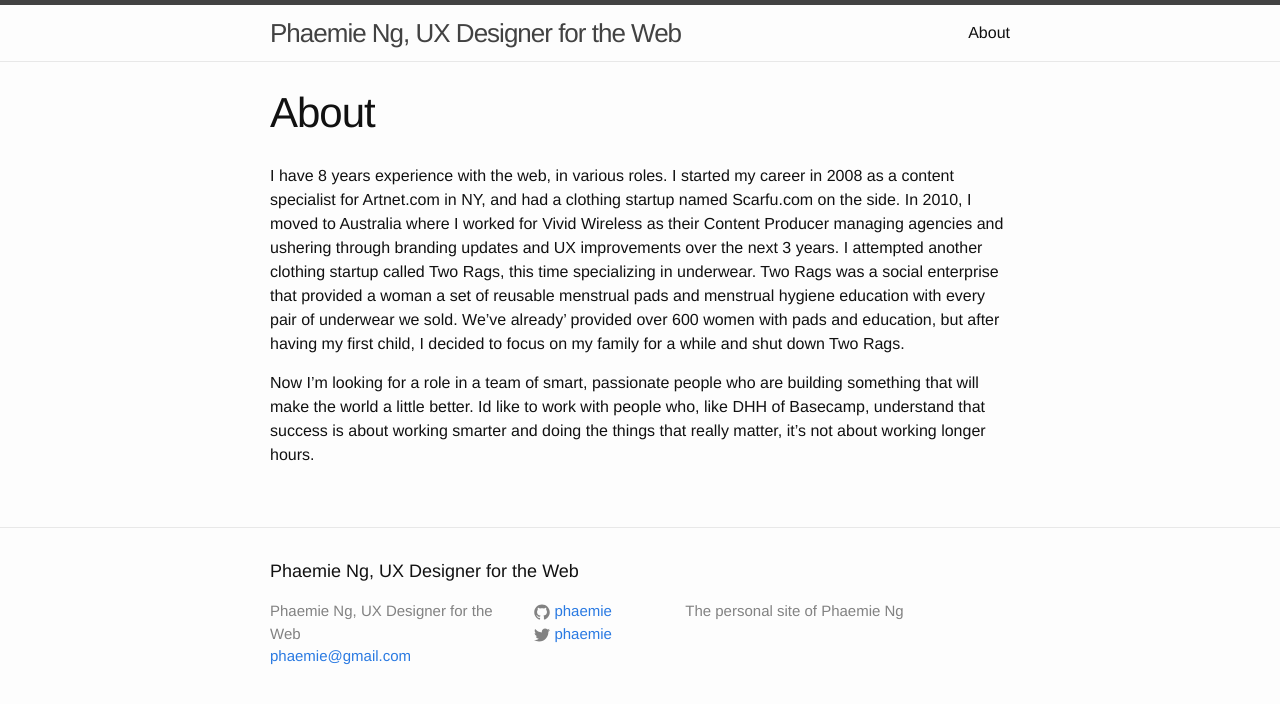
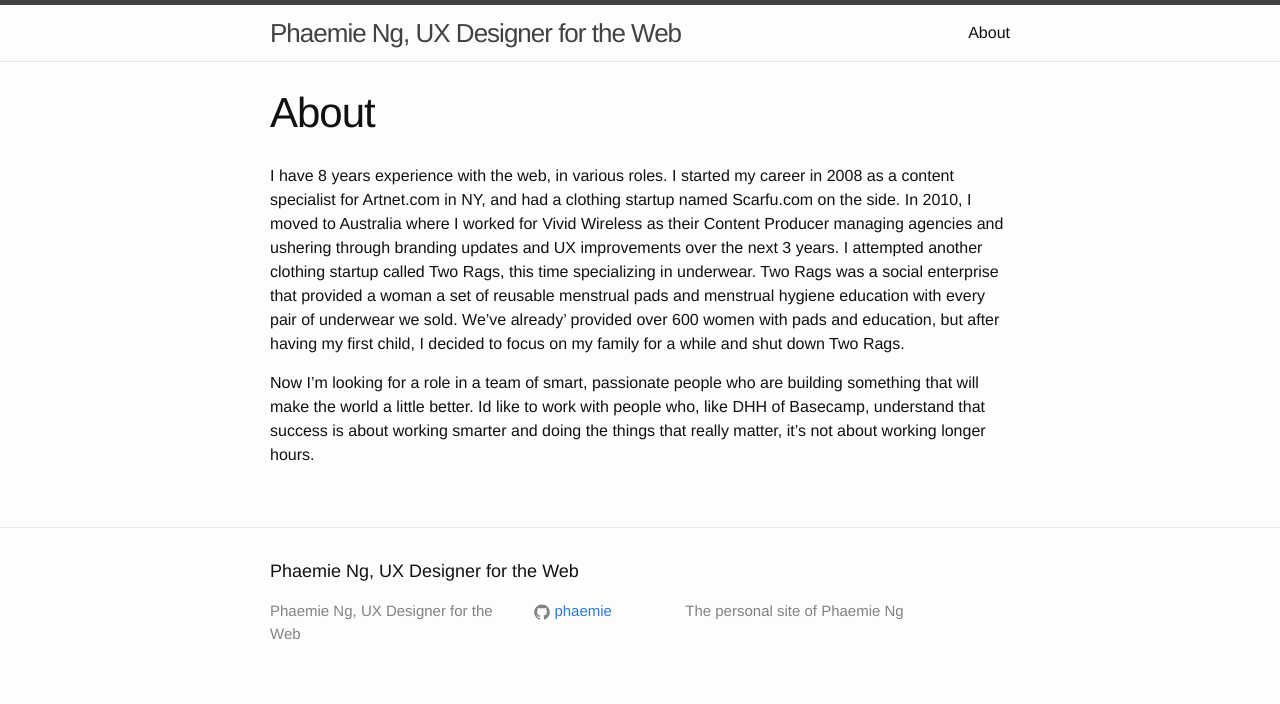
Before and after one commit to phaemie/phaemie.github.io, a Jekyll site: the page built from about.md, in a window 1280 px wide. Shown: the top 704 px of the page. Built offline with Jekyll 4.4.1, drawn with Linux system fonts in a browser that asks for light colours; some of the changed lines change nothing that is shown.

Commit message:
Switch to github-pages, enforce SSL from JS, remove email.

```diff
--- a/_config.yml
+++ b/_config.yml
@@ -14,11 +14,13 @@
 # You can create any custom variable you would like, and they will be accessible
 # in the templates via {{ site.myvariable }}.
 title: "Phaemie Ng, UX Designer for the Web"
-email: phaemie@gmail.com
+# email: phaemie@gmail.com
 description: The personal site of Phaemie Ng
 baseurl: "" # the subpath of your site, e.g. /blog
+prod_host: phaemie.com
 url: "https://phaemie.com" # the base hostname & protocol for your site, e.g. http://example.com
-twitter_username: phaemie
+enforce_ssl: phaemie.com
+# twitter_username: phaemie
 github_username:  phaemie
 
 # Build settings
@@ -29,3 +31,4 @@
 exclude:
   - Gemfile
   - Gemfile.lock
+  - .gitignore
--- a/_includes/head.html
+++ b/_includes/head.html
@@ -2,6 +2,10 @@
   <meta charset="utf-8">
   <meta http-equiv="X-UA-Compatible" content="IE=edge">
   <meta name="viewport" content="width=device-width, initial-scale=1">
+  <script type="text/javascript">
+    var isProd = location.host.toLowerCase().substring(location.host.length - "{{site.prod_host}}".length) === "{{site.prod_host}}";
+    if (isProd && location.protocol != "https:") location.protocol = "https";
+  </script>
 
   <title>{% if page.title %}{{ page.title | escape }}{% else %}{{ site.title | escape }}{% endif %}</title>
   <meta name="description" content="{{ page.excerpt | default: site.description | strip_html | normalize_whitespace | truncate: 160 | escape }}">
```
Also changed, not shown: Gemfile.lock.
